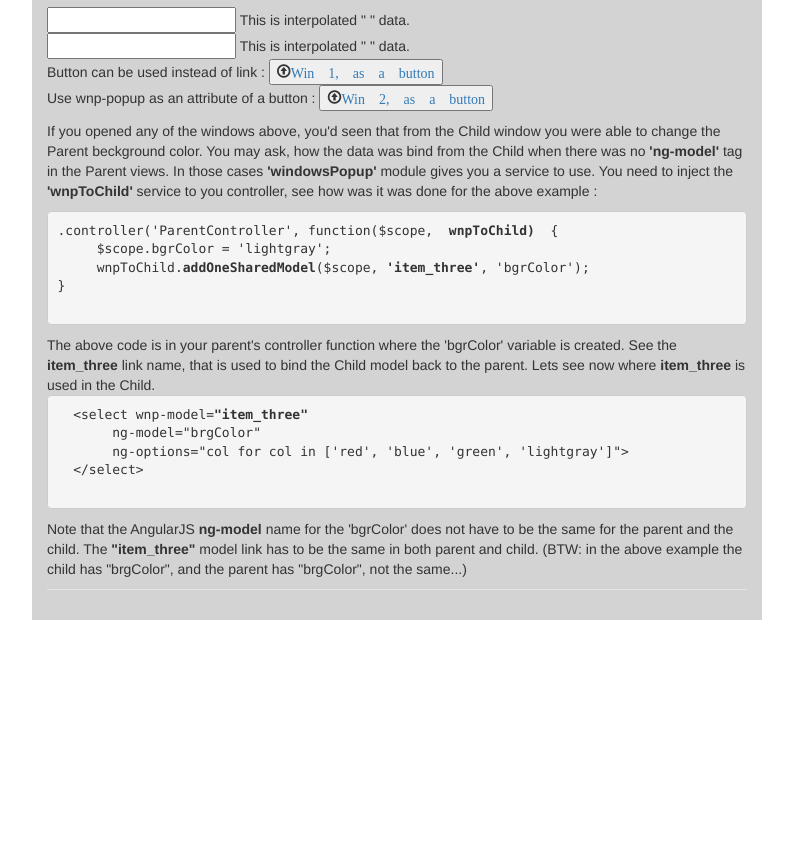
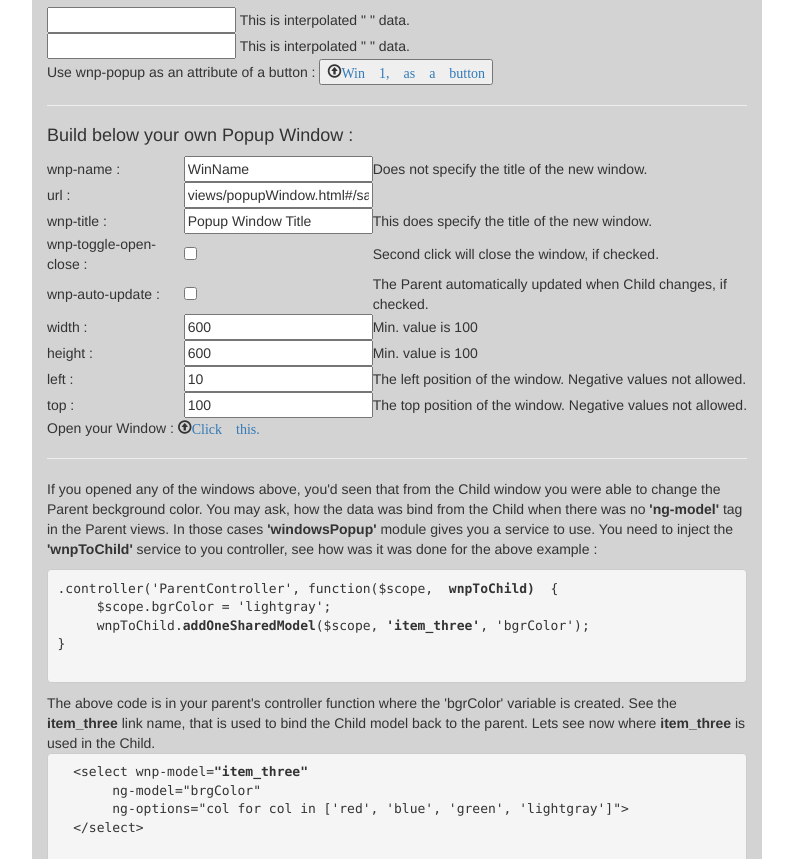
Before and after one commit to ervinn/windowsPopup-dev, a website: page app/index.html at #/sampleFive in a window 1280 px wide. Shown: the part 1081-1940 px from the top of the page, without its empty margins (243-1036 px from the left). Before the commit the page ends 1721 px from the top, so only its background shows below. Drawn offline with nearby package versions, Linux system fonts and the light colour scheme; some packages are replaced by stand-ins of ours; files that its build step writes are made by us from their sources.

Commit message:
Add 'Build your section' to index.html.

```diff
--- a/app/app.js
+++ b/app/app.js
@@ -4,4 +4,17 @@ angular.module('app', ['windowsPopup'])
 .controller('parentController', function($scope, wnpToChild) {
 	$scope.bgrColor = "lightgray";
 	wnpToChild.addOneSharedModel($scope, 'item_three', 'bgrColor');
+
+	$scope.wnpName  = 'WinName';
+	$scope.wnpTitle = 'Popup Window Title';
+	$scope.wnpUrl = 'views/popupWindow.html#/sampleTwo';
+	$scope.wnpWidth  = 600;
+	$scope.wnpHeight = 600;
+	$scope.wnpLeft = 10;
+	$scope.wnpTop  = 100;
+
+	$scope.wnpToggleOpenClose = "true";
+	$scope.wnpAutoUpdate = "true";
+
+
 });
--- a/app/components/windowsPopup.js
+++ b/app/components/windowsPopup.js
@@ -315,6 +315,7 @@ angular
 
         return ret;
       };
+
       return service;
   }])
 
@@ -322,15 +323,55 @@ angular
    * This is the directive to popup a window with the left mouse click
    */
   .directive('wnpPopup', ['$window', 'wnpOpenService', 'wnpConfig', 'wnpUtil', function ($window, wnpOpenService, wnpConfig, wnpUtil) {
-    return {
-        restrict: 'EA',
-        template : '<span class=""/><a ng-transclude></a>',
-        replace : false,
-        transclude: true,
-        link : function (scope, elem, attrs) {
+    var ret = {};
+
+    ret.restrict = 'EA';
+    ret.template = '<span class=""/><a ng-transclude></a>';
+    ret.replace  = false;
+    ret.transclude = true;
+    ret.link = function (scope, elem, attrs) {
         var iconElem = elem.children('span');
         elem.css({ 'cursor': 'pointer' });
         iconElem.addClass( wnpConfig.popupLinkCssClass );
+
+        /**
+         * -- Add a click event handler function ---
+         */
+        elem.bind('click', function () {
+          // --- Call apply, they may use interpolation on the incoming attributes. ---
+          scope.$apply();
+
+          var params = prepareParameters(attrs, elem);
+
+          // --- Call a service to difplay the popup
+          var ret = wnpOpenService.popWdwfnc(
+                                  params.wnpUrl,
+                                  params.wnpName,
+                                  params.specsText,
+                                  params.wnpToggleOpenClose,
+                                  params.wnpAutoUpdate,
+                                  params.wnpTitle,
+                                  function () {
+                                    // -- Note the remove MUST be first ---
+                                    iconElem.removeClass( wnpConfig.winOpenSignCssClass );
+                                    iconElem.addClass   ( wnpConfig.popupLinkCssClass );
+                                  } );
+
+          if ( ret === true ) {
+            // -- Note the remove MUST be first ---
+            iconElem.removeClass( wnpConfig.popupLinkCssClass );
+            iconElem.addClass   ( wnpConfig.winOpenSignCssClass );
+          }
+
+      });
+    };
+
+    /**
+     * Prepare parameters for 'popWdwfnc' function
+     * @return true if the window was opened
+     */
+    var prepareParameters = function(attrs, elem) {
+        var params = {};
 
         // --- This will be the 'specs' parameter to the 'window.open()' method ---
         var specs = {};
@@ -369,13 +410,13 @@ angular
             if ( wnpUtil.notDefined(wnpAutoUpdate)       ) { wnpAutoUpdate     = preDefWindow.wnpAutoUpdate; }
             if ( wnpUtil.notDefined(wnpTitle)           ) { wnpTitle          = preDefWindow.wnpTitle; }
           }
-              // --- Fill out the missing values from the default window ---
-              specs = wnpUtil.fillMissingParams(specs, defaultParams.specs);
         } else {
           // --- Get the default Window wnpName, and its parameters --
           wnpName = defaultParams.wnpName;
-              specs = defaultParams.specs;
         }
+        // --- Fill out the missing values from the default window ---
+        specs = wnpUtil.fillMissingParams(specs, defaultParams.specs);
+
         var specsText = wnpUtil.createSpecsParam( specs );
 
         if ( wnpUtil.notDefined(url)              ) { url              = defaultParams.url; }
@@ -386,33 +427,19 @@ angular
         // --- If No Title specified, use the text of the link ---
         if ( wnpUtil.notDefined(wnpTitle)  ) { wnpTitle = elem.text()  ; }
 
-            /**
-             * -- Add a click event handler function ---
-             */
-            elem.bind('click', function () {
-              // --- Call a service to difplay the popup
-              var ret = wnpOpenService.popWdwfnc(
-                                      url,
-                                      wnpName,
-                                      specsText,
-                                      wnpToggleOpenClose,
-                                      wnpAutoUpdate,
-                                      wnpTitle,
-                                      function () {
-                                        // -- Note the remove MUST be first ---
-                                        iconElem.removeClass( wnpConfig.winOpenSignCssClass );
-                                        iconElem.addClass   ( wnpConfig.popupLinkCssClass );
-                                      } );
 
-              if ( ret === true ) {
-                // -- Note the remove MUST be first ---
-                iconElem.removeClass( wnpConfig.popupLinkCssClass );
-                iconElem.addClass   ( wnpConfig.winOpenSignCssClass );
-              }
+        params.specs = specs;
+        params.wnpName = wnpName;
+        params.wnpUrl  = url;
+        params.wnpTitle = wnpTitle;
+        params.wnpToggleOpenClose = wnpToggleOpenClose;
+        params.wnpAutoUpdate = wnpAutoUpdate;
+        params.specsText = specsText;
 
-            });
-        }
+        return params;
        };
+
+    return ret;
 
   }])
 
@@ -424,7 +451,7 @@ angular
  * --- This directive used both in parent and child to bind date from Child to Parent
  *     A Child can be a parent for an other child. ---
  */
-.directive('wnpModel', ['$rootScope','wnpFromParent', 'wnpToChild', 'wnpUtil', function ($rootScope,wnpFromParent, wnpToChild, wnpUtil) {
+.directive('wnpModel', ['$rootScope','wnpFromParent', 'wnpToChild', 'wnpUtil', '$timeout', function ($rootScope,wnpFromParent, wnpToChild, wnpUtil, $timeout ) {
     return {
         restrict: 'A',
         link: function (scope, elem, attrs) {
@@ -446,7 +473,9 @@ angular
 
                 // --- Set the function the Parent should call when data changes ---
                 item.updateChildfnc = function(valueMsg) {
+                  $timeout( function() {
                     wnpUtil.setToScope(scope, angModel, valueMsg);
+                  }, 0 );
 //                  scope.$apply();
                 };
 
--- a/app/index.html
+++ b/app/index.html
@@ -145,29 +145,84 @@
        This is interpolated " {{ rnParentData_2 }} " data.
      </div>
 
-     <p> Button can be used instead of link :
-     <button  type="button">
-         <wnp-popup url="views/popupWindow.html#/sampleOne"
-                       width="450"
-                       height="500"
-                       left="0"
-                       name="popupWindow"
-                       wnp-toggle-open-close="true"
-                       >Win 1, as a button</wnp-popup> </button>
-     <br />
      Use wnp-popup as an attribute of a button :
      <button  type="button" wnp-popup=""
               url="views/popupWindow.html#/sampleOne"
                        width="300"
                        height="300"
-                       name="popupWindow_2"
-                       wnp-toggle-open-close="false"
-                       >Win 2, as a button </button>
+                       wnp-name="popupWindow_2"
+                       wnp-toggle-open-close="true"
+                       >Win 1, as a button </button>
      <br />
      </p>
+     <p></p>
+     <hr />
 
-     <p></p>
+     <h4> Build below your own Popup Window :</h4>
 
+     <table width="100%" border="0">
+      <tr>
+        <td>wnp-name :</td>
+        <td> <input type="text" ng-model="wnpName" /> </td>
+        <td> Does not specify the title of the new window. </td>
+      </tr>
+      <tr>
+        <td>url :</td>
+        <td><input type="text" ng-model="wnpUrl" /> </td>
+        <td></td>
+      </tr>
+      <tr>
+        <td>wnp-title :</td>
+        <td><input type="text" ng-model="wnpTitle" /> </td>
+        <td>This does specify the title of the new window.</td>
+      </tr>
+      <tr>
+        <td>wnp-toggle-open-close :</td>
+        <td><input type="checkbox" ng-model="wnpToggleOpenClose" ng-true-value="true" ng-false-value="false" /> </td>
+        <td>Second click will close the window, if checked.</td>
+      </tr>
+      <tr>
+        <td>wnp-auto-update :</td>
+        <td><input type="checkbox" ng-model="wnpAutoUpdate" ng-true-value="true" ng-false-value="false" /> </td>
+        <td>The Parent automatically updated when Child changes, if checked. </td>
+      </tr>
+      <tr>
+        <td>width :</td>
+        <td><input type="number" ng-model="wnpWidth" /> </td>
+        <td>Min. value is 100 </td>
+      </tr>
+      <tr>
+        <td>height :</td>
+        <td><input type="number" ng-model="wnpHeight" /> </td>
+        <td>Min. value is 100 </td>
+      </tr>
+      <tr>
+        <td>left :</td>
+        <td><input type="number" ng-model="wnpLeft" /> </td>
+        <td> The left position of the window. Negative values not allowed.</td>
+      </tr>
+      <tr>
+        <td>top :</td>
+        <td><input type="number" ng-model="wnpTop" /> </td>
+        <td> The top position of the window. Negative values not allowed. </td>
+      </tr>
+      <tr>
+        <td colspan="3">
+       Open your Window  :
+       <wnp-popup url="{{wnpUrl}}"
+                     wnp-name="{{wnpName}}"
+                     wnp-title="{{wnpTitle}}"
+                     width="{{wnpWidth}}"
+                     height="{{wnpHeight}}"
+                     wnp-auto-update="{{wnpAutoUpdate}}"
+                     wnp-toggle-open-close="{{wnpToggleOpenClose}}"
+                     left="{{wnpLeft}}"
+                     top="{{wnpTop}}"
+                     >Click this.</wnp-popup>
+        </td>
+      </tr>
+      </table>
+     <hr />
      <p>
       If you opened any of the windows above, you'd seen that from the Child window you were able to change the Parent beckground color. You may ask, how the data was bind from the Child when there was no <b>'ng-model'</b> tag in the Parent views. In those cases <b>'windowsPopup'</b> module gives you a service to use. You need to inject the <b>'wnpToChild'</b> service to you controller, see how was it was done for the above example :
 
@@ -191,8 +246,8 @@
 
       Note that the AngularJS <b>ng-model</b> name for the 'bgrColor' does not have to be the same for the parent and the child. The <b>"item_three"</b> model link has to be the same in both parent and child.
       (BTW: in the above example the child has "brgColor", and the parent has "brgColor", not the same...)
+     </p>
 
-     </p>
  </div>
 </div>
 
```
Also changed, not shown: app/views/sampleFive.html (+1 -1 lines), tests/specs/compotents/windowsPopupTest.js (+216 -6 lines). Lines whose indentation alone changed are shown as unchanged.
